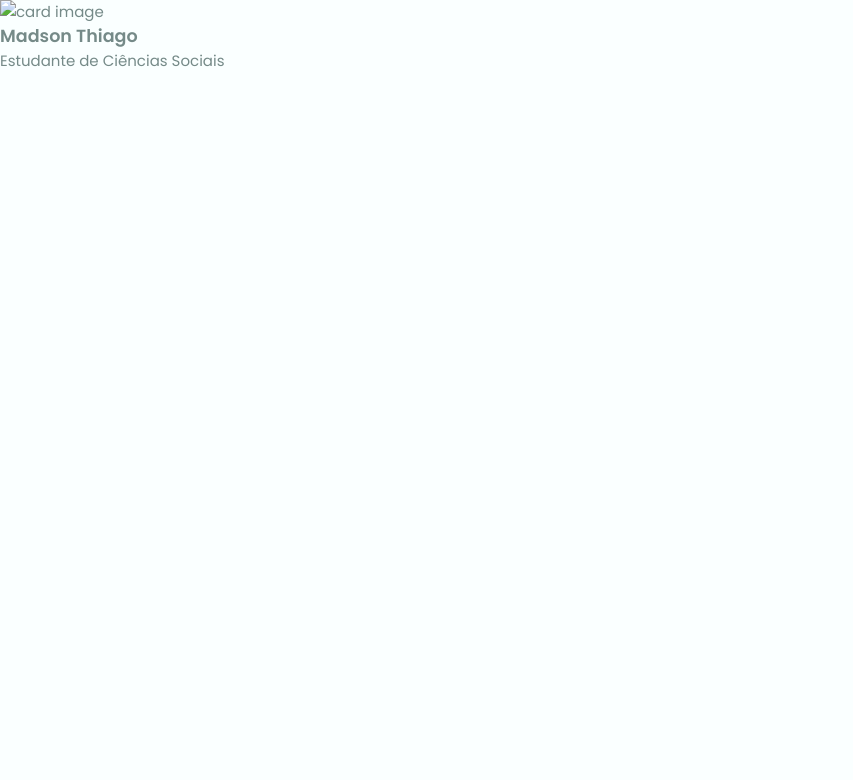
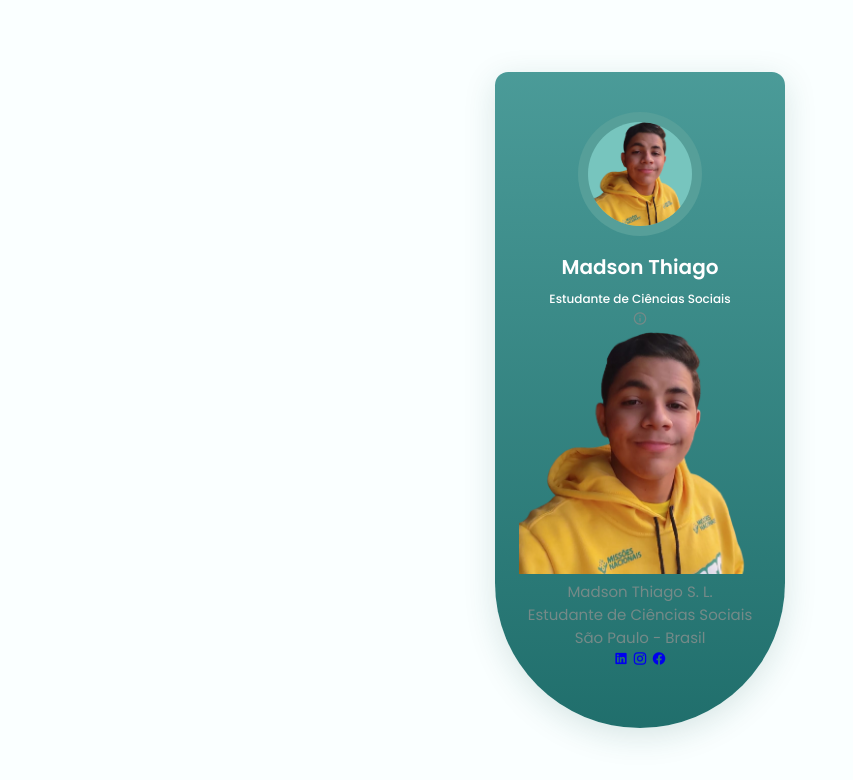
Before and after one commit to marclipe/madson-llnktree, a plain HTML site: page index.html in a window 1280 px wide. Shown: the whole page, without its empty margins (0-853 px from the left). Drawn offline with nearby package versions, Linux system fonts and the light colour scheme.

Commit message:
Car info HTML

```diff
--- a/assets/css/style.css
+++ b/assets/css/style.css
@@ -5,12 +5,17 @@
 /* VARIABLES CSS */
 :root {
     /* Colors */
+    /*Color mode HSL(hue, saturation, lightness)*/
+    --first-color: hsl(175, 55%, 40%);
+    --first-color-light: hsl(175, 30%, 48%);
+    --first-color-lighten: hsl(175, 40%, 62%);
+    --gradient-color: linear-gradient(180deg,
+                    hsl(178, 35%, 45%),
+                    hsl(178, 55%, 28%));
+    --title-color: hsl(175, 40%, 16%);
+    --text-color: hsl(175, 8%, 50%);
+    --white-color: #fff;
     --body-color: hsl(175, 100%, 99%);
-    --text-color: hsl(175, 8%, 50%);
-    --gradient-color: linear-gradient(180deg,
-                  hsl(178, 35%, 45%),
-                  hsl(178, 55%, 28%));
-    --white-color: #fff;
 
     /* Font and typography */
     /*.5rem = 8px | 1rem = 16px ...*/
@@ -58,9 +63,50 @@ img {
 .card {
     position: relative;
     width: 290px;
+    background: var(--gradient-color);
+    border-radius: 1rem 1rem 11rem 11rem;
+    padding: 2.5rem 1.5rem 3.5rem;
+    text-align: center;
+    box-shadow: 0 8px 32px hsla(178, 55%, 20%, .15);
+}
 
+.card__border {
+    width: 124px;
+    height: 124px;
+    background-color: var(--first-color-light);
+    border-radius: 50%;
+    margin: 0 auto 1rem;
+    display: grid;
+    place-items: center;
+}
+
+.card__perfil {
+    width: 104px;
+    height: 104px;
+    background-color: var(--first-color-lighten) ;
+    border-radius: 50%;
+    overflow: hidden;
+    display: flex;
+    justify-content: center;
+    align-items: flex-end;
+}
+
+.card__name, .card__profession {
+    color: var(--white-color);
+}
+
+.card__name {
+    font-size: var(--h2-font-size);
+    font-weight: 600;
+    margin-bottom: .25rem;
+}
+
+.card__profession {
+    font-size: var(--smaller-font-size);
+    font-weight: 500;
 }
 
 /* CARD INFO  */
 
+
 /* Card info animation */
--- a/index.html
+++ b/index.html
@@ -10,20 +10,59 @@
 
     <!-- CSS -->
     <link rel="stylesheet" href="assets/css/style.css">
-    <title>Madson</title>
+    <title>Madson Thiago</title>
 </head>
 <body>
-    <div class="conteiner">
+    <div class="container">
         <!-- Card -->
         <div class="card">
             <div class="card__border">
-                <div class="car__perfi">
-                    <img src="assets/img/" alt="card image" class="card__img">
+                <div class="card__perfil">
+                    <img src="assets/img/mad.png" alt="card image" class="card__img">
                 </div>
             </div>
 
             <h3 class="card__name">Madson Thiago</h3>
             <span class="card__profession">Estudante de Ciências Sociais</span>
+
+            <!-- Card info -->
+            <div class="info">
+                <div class="info__icon">
+                    <i class="ri-information-line"></i>
+                </div>
+
+                <div class="info__border">
+                    <div class="info__perfil">
+                        <img src="assets/img/mad.png" alt="Card Image" class="info__img">
+                    </div>
+                </div>
+
+                <div class="info__data">
+                    <div class="info__name">Madson Thiago S. L.</div>
+                    <span class="info__profession">Estudante de Ciências Sociais</span>
+                    <span class="info__location">São Paulo - Brasil</span>
+                </div>
+
+                <div class="info__social">
+                    <a href="#" target="_blank" class="info__social-link">
+                        <span class="info__social-icon">
+                            <i class="ri-linkedin-box-fill"></i>
+                        </span>
+                    </a>
+
+                    <a href="#" target="_blank" class="info__social-link">
+                        <span class="info__social-icon">
+                            <i class="ri-instagram-line"></i>
+                        </span>
+                    </a>
+
+                    <a href="#" target="_blank" class="info__social-link">
+                        <span class="info__social-icon">
+                            <i class="ri-facebook-circle-fill"></i>
+                        </span>
+                    </a>
+                </div>
+            </div>
         </div>
     </div>
 </body>
```
Also changed, not shown: assets/img/mad.png (added).
